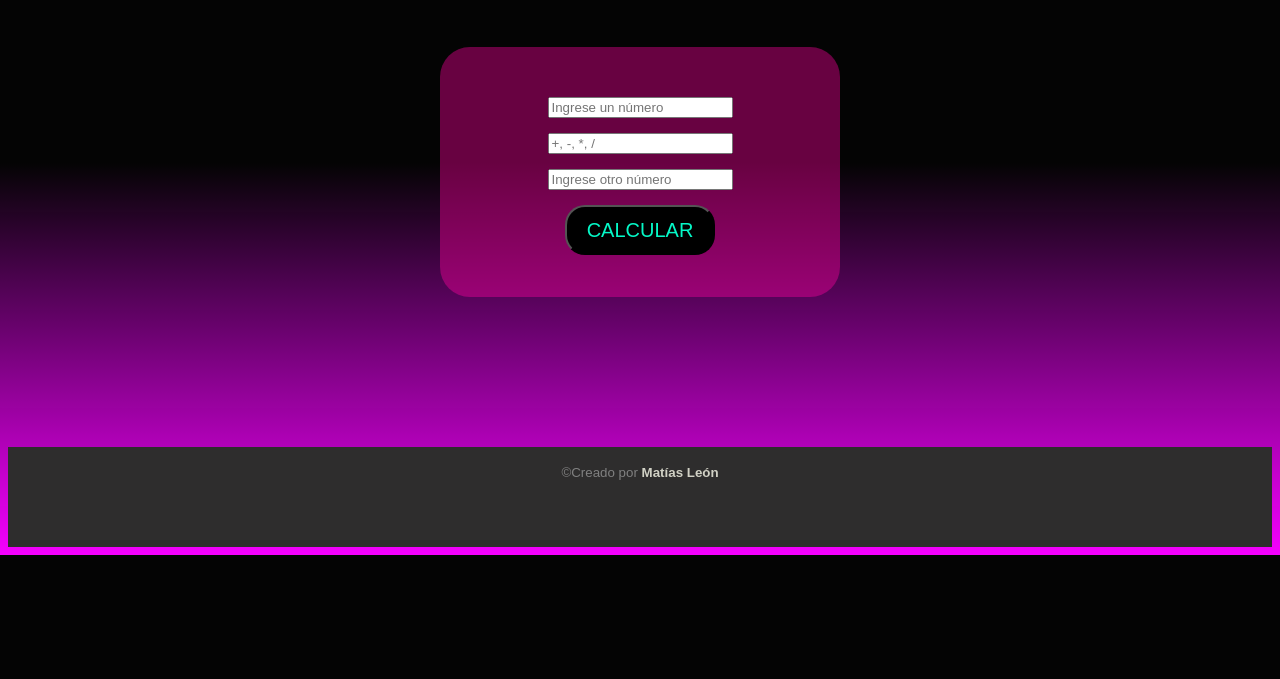
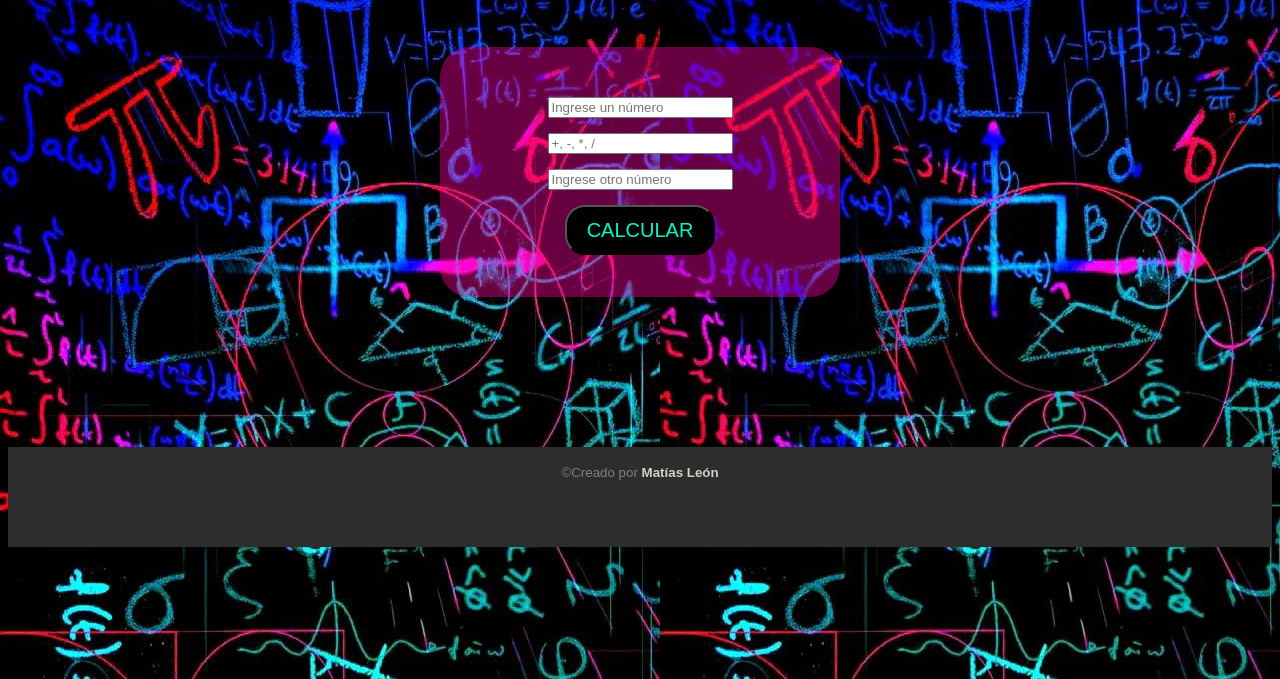
Before and after one commit to LeonMatias22/Calculadora, a plain HTML site: page index.html in a window 1280 px wide. Shown: the part 121-800 px from the top of the page. Drawn offline with Linux system fonts and the light colour scheme.

Commit message:
correción Background4

```diff
--- a/styles.css
+++ b/styles.css
@@ -9,8 +9,8 @@
 body{
     font-family: 'Press Start 2P', cursive;
     background: rgb(0,0,0);
-    background: linear-gradient(180deg, rgba(0,0,0,0.9855129551820728) 42%, rgba(245,0,255,1) 100%);
-     /* background-image: url(/imagenes/a1.jpg); */
+    /* background: linear-gradient(180deg, rgba(0,0,0,0.9855129551820728) 42%, rgba(245,0,255,1) 100%);      */
+    background-image: url(/imagenes/a1.jpg);
 
 }
 
```
